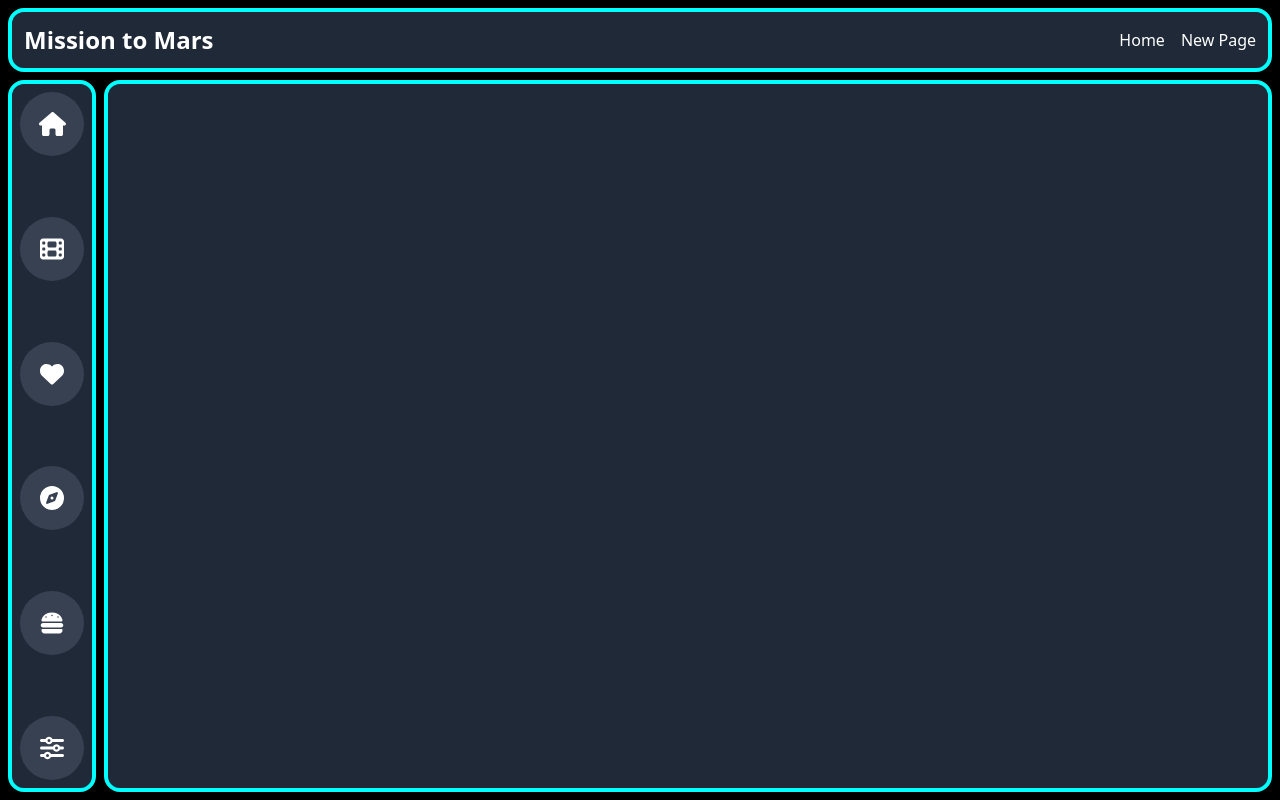
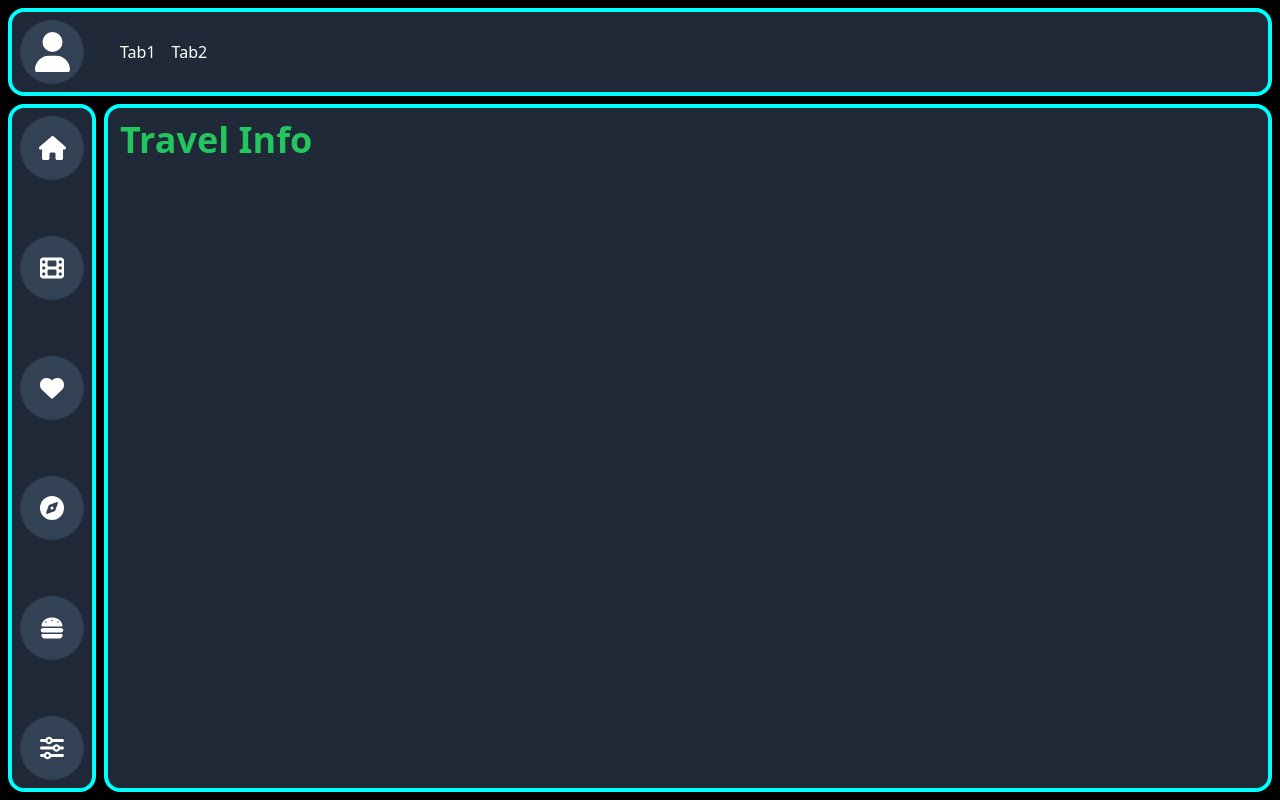
Before and after one commit to Hecker-01/beroeps-mission-to-mars, a React (Vite) app: page /travel-info in a window 1280 px wide. Built offline with nearby package versions, Linux system fonts and the light colour scheme.

Commit message:
Refactor application structure by removing unused components and adding new pages for Entertainment, Health, Travel Info, Food & Drink, and Settings; update Sidebar and Header components for improved navigation.

```diff
--- a/src/App.tsx
+++ b/src/App.tsx
@@ -1,8 +1,12 @@
-import { BrowserRouter as Router, Route, Routes } from 'react-router-dom';
-import Header from './Header';
-import Sidebar from './Sidebar'; // Import Sidebar
-import NewPage from './NewPage';
-import Home from './Home';
+import { BrowserRouter as Router, Route, Routes } from "react-router-dom";
+import Header from "./components/Header";
+import Sidebar from "./components/Sidebar"; // Import Sidebar
+import Home from "./pages/Home";
+import Entertainment from "./pages/Entertainment";
+import Health from "./pages/Health";
+import TravelInfo from "./pages/TravelInfo";
+import FoodDrink from "./pages/FoodDrink";
+import Settings from "./pages/Settings";
 
 const App = () => {
   return (
@@ -12,10 +16,14 @@ const App = () => {
         <div className="flex flex-row flex-grow">
           <Sidebar />
           <main className="flex-grow flex items-center justify-center w-full">
-            <div className="bg-gray-800 text-white h-[calc(100vh-64px-2rem)] w-[calc(100%-0.75rem)] p-3 m-3 ml-1 mt-1 outline outline-4 outline-[#00ffff] rounded-xl">
+            <div className="bg-gray-800 text-white h-[calc(100vh-64px-3.5rem)] w-[calc(100%-0.75rem)] p-3 m-3 ml-1 mt-1 outline outline-4 outline-[#00ffff] rounded-xl">
               <Routes>
                 <Route path="/" element={<Home />} />
-                <Route path="/new-page" element={<NewPage />} />
+                <Route path="/entertainment" element={<Entertainment />} />
+                <Route path="/health" element={<Health />} />
+                <Route path="/travel-info" element={<TravelInfo />} />
+                <Route path="/food-drink" element={<FoodDrink />} />
+                <Route path="/settings" element={<Settings />} />
               </Routes>
             </div>
           </main>
--- a/src/Header.tsx
+++ /dev/null
@@ -1,22 +0,0 @@
-// Header.tsx
-import { Link } from 'react-router-dom';
-
-const Header = () => {
-  return (
-    <header className="bg-gray-800 text-white w-[calc(100%-1.5rem)] max-h-16 p-3 m-3 outline outline-4 outline-[#00ffff] rounded-xl">
-      <nav className="flex justify-between items-center">
-        <h1 className="text-2xl font-bold">Mission to Mars</h1>
-        <ul className="flex space-x-4">
-          <li>
-            <Link to="/" className="hover:underline">Home</Link>
-          </li>
-          <li>
-            <Link to="/new-page" className="hover:underline">New Page</Link>
-          </li>
-        </ul>
-      </nav>
-    </header>
-  );
-};
-
-export default Header;
--- /dev/null
+++ b/src/components/Header.tsx
@@ -0,0 +1,32 @@
+import { Link } from "react-router-dom";
+import { FontAwesomeIcon } from "@fortawesome/react-fontawesome";
+import { faUser } from "@fortawesome/free-solid-svg-icons";
+
+const Header = () => {
+  return (
+    <header className="flex flex-row bg-gray-800 text-white w-[calc(100%-1.5rem)] max-h-32 p-2 m-3 outline outline-4 outline-[#00ffff] rounded-xl">
+      <div
+        className="p-4 mr-8 flex justify-center items-center size-16 bg-slate-700
+    rounded-full"
+      >
+        <FontAwesomeIcon icon={faUser} className="size-10" />
+      </div>
+      <nav className="flex justify-between items-center p-1">
+        <ul className="flex space-x-4">
+          <li>
+            <Link to="/" className="hover:underline">
+              Tab1
+            </Link>
+          </li>
+          <li>
+            <Link to="/" className="hover:underline">
+              Tab2
+            </Link>
+          </li>
+        </ul>
+      </nav>
+    </header>
+  );
+};
+
+export default Header;
--- a/src/Sidebar.tsx
+++ b/src/components/Sidebar.tsx
@@ -11,9 +11,9 @@ import {
 
 function Sidebar() {
   return (
-    <div className="bg-gray-800 text-white h-[calc(100vh-64px-2rem)] p-2 m-3 mt-1 outline outline-4 outline-[#00ffff] rounded-xl">
+    <div className="bg-gray-800 text-white h-[calc(100vh-64px-3.5rem)] p-2 m-3 mt-1 max-w-32 outline outline-4 outline-[#00ffff] rounded-xl">
       <nav>
-        <ul className="flex flex-col justify-between h-[calc(100vh-64px-3rem)]">
+        <ul className="flex flex-col justify-between h-[calc(100vh-64px-4.5rem)]">
           <li>
             <Link to="/" className="sidebar-icon group">
               <FontAwesomeIcon icon={faHouse} size="xl" />
@@ -23,7 +23,7 @@ function Sidebar() {
             </Link>
           </li>
           <li>
-            <Link to="/" className="sidebar-icon group">
+            <Link to="/entertainment" className="sidebar-icon group">
               <FontAwesomeIcon icon={faFilm} size="xl" />{" "}
               <span className="sidebar-tooltip group-hover:scale-100">
                 Entertainment
@@ -31,7 +31,7 @@ function Sidebar() {
             </Link>
           </li>
           <li>
-            <Link to="/" className="sidebar-icon group">
+            <Link to="/health" className="sidebar-icon group">
               <FontAwesomeIcon icon={faHeart} size="xl" />{" "}
               <span className="sidebar-tooltip group-hover:scale-100">
                 Health
@@ -39,7 +39,7 @@ function Sidebar() {
             </Link>
           </li>
           <li>
-            <Link to="/" className="sidebar-icon group">
+            <Link to="/travel-info" className="sidebar-icon group">
               <FontAwesomeIcon icon={faCompass} size="xl" />{" "}
               <span className="sidebar-tooltip group-hover:scale-100">
                 Travel info
@@ -47,7 +47,7 @@ function Sidebar() {
             </Link>
           </li>
           <li>
-            <Link to="/" className="sidebar-icon group">
+            <Link to="/food-drink" className="sidebar-icon group">
               <FontAwesomeIcon icon={faBurger} size="xl" />{" "}
               <span className="sidebar-tooltip group-hover:scale-100">
                 Food & Drink
--- /dev/null
+++ b/src/pages/Entertainment.tsx
@@ -0,0 +1,5 @@
+const Entertainment = () => {
+  return <h1 className="text-4xl font-bold text-green-500">Entertainment</h1>;
+};
+
+export default Entertainment;
--- /dev/null
+++ b/src/pages/FoodDrink.tsx
@@ -0,0 +1,5 @@
+const FoodDrink = () => {
+  return <h1 className="text-4xl font-bold text-green-500">Food & Drink</h1>;
+};
+
+export default FoodDrink;
--- /dev/null
+++ b/src/pages/Health.tsx
@@ -0,0 +1,5 @@
+const Health = () => {
+  return <h1 className="text-4xl font-bold text-green-500">Health</h1>;
+};
+
+export default Health;
--- /dev/null
+++ b/src/pages/Settings.tsx
@@ -0,0 +1,5 @@
+const Settings = () => {
+  return <h1 className="text-4xl font-bold text-green-500">Settings</h1>;
+};
+
+export default Settings;
--- /dev/null
+++ b/src/pages/TravelInfo.tsx
@@ -0,0 +1,5 @@
+const TravelInfo = () => {
+  return <h1 className="text-4xl font-bold text-green-500">Travel Info</h1>;
+};
+
+export default TravelInfo;
--- a/src/styles/tailwind.css
+++ b/src/styles/tailwind.css
@@ -8,13 +8,13 @@ body {
 
 @layer components {
   .sidebar-icon {
-    @apply flex justify-center items-center p-4 h-16 w-16 bg-gray-700
+    @apply flex justify-center items-center p-4 size-16 bg-slate-700
     rounded-[50%] hover:rounded-xl transition-all duration-300;
   }
 
   .sidebar-tooltip {
     @apply absolute w-auto p-2 m-2 min-w-max left-20 rounded-lg shadow-md
-    text-white bg-gray-900
+    text-white bg-slate-900
     text-sm font-bold
     transition-all duration-300 scale-0 origin-left;
   }
```
Also changed, not shown: src/Settings.tsx (renamed from src/NewPage.tsx), src/pages/Home.tsx (renamed from src/Home.tsx).
